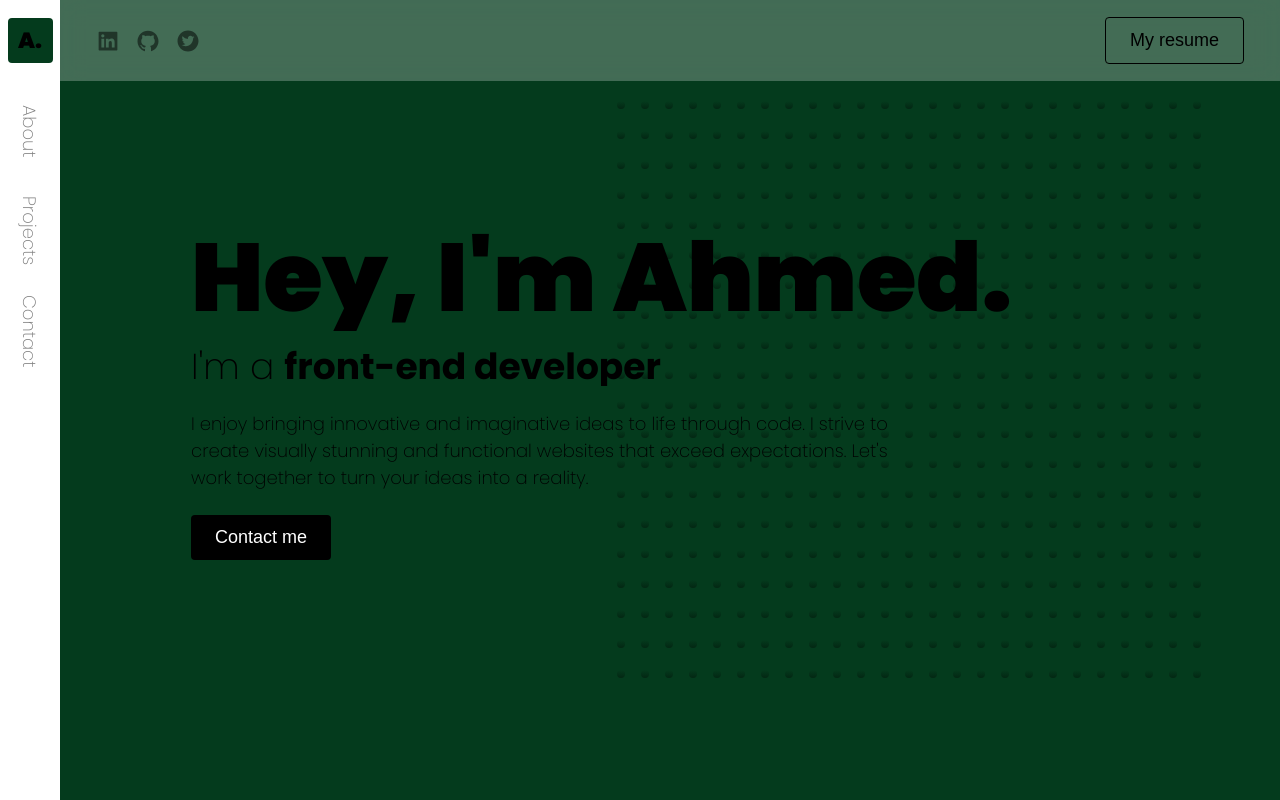
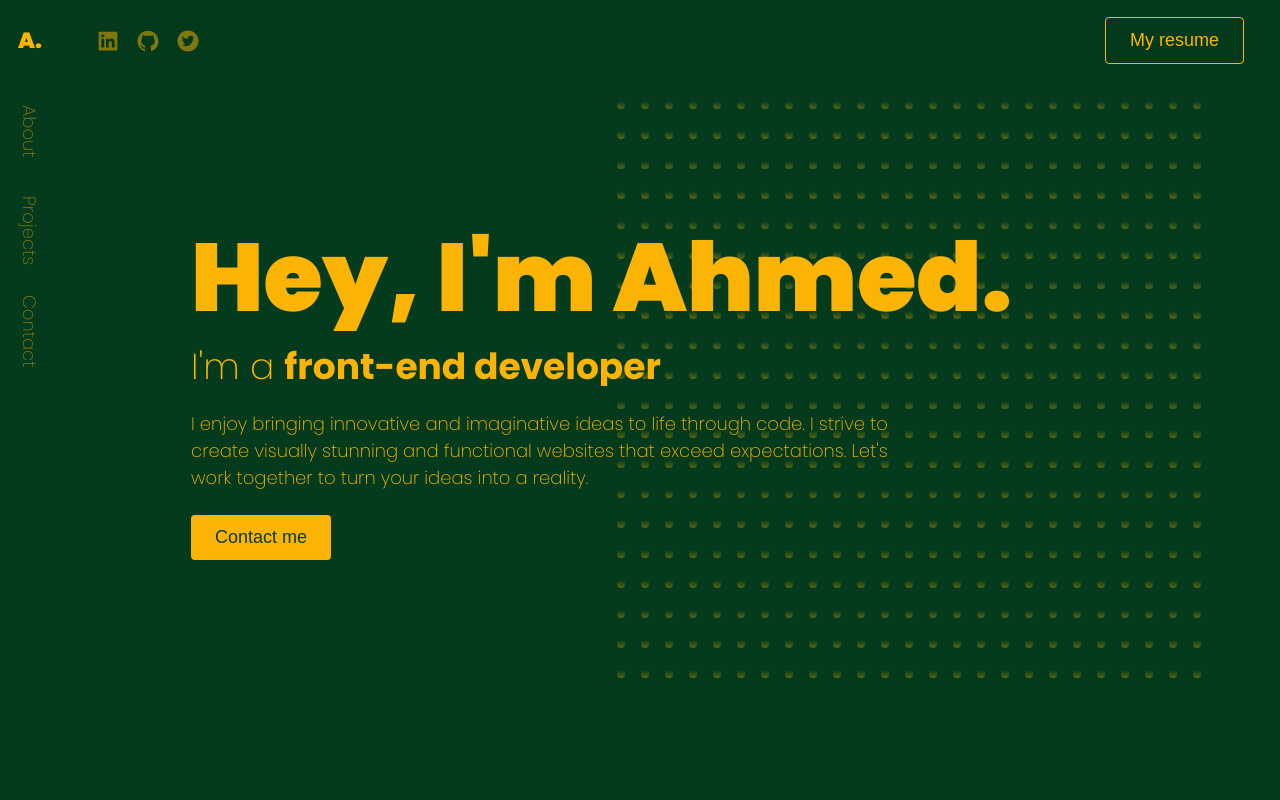
Before and after one commit to ahmediblao1/portfolio, a Next.js app: page / in a window 1280 px wide. Shown: the top 800 px of the page. Built offline with nearby package versions, Linux system fonts and the light colour scheme.

Commit message:
Update globals.css

```diff
--- a/styles/globals.css
+++ b/styles/globals.css
@@ -23,12 +23,12 @@
 
 
   --background: rgba(4, 59, 29, 1);
-  --bg-opaque: rgba(255, 255, 255, 0.25);
-  --background-light: rgb(255, 255, 255);
-  --background-dark: rgb(255, 255, 255);
+  --bg-opaque: rgba(4, 59, 29, 0.25);
+  --background-light: rgba(4, 59, 29, 1);
+  --background-dark: rgba(4, 59, 29, 1);
 
-  --text: rgb(0, 0, 0);
-  --brand: rgb(0, 0, 0);
+  --text: rgba(252, 180, 4, 1);
+  --brand: rgba(252, 180, 4, 1);
 
 
   --text-xs: 1.6rem;
```
